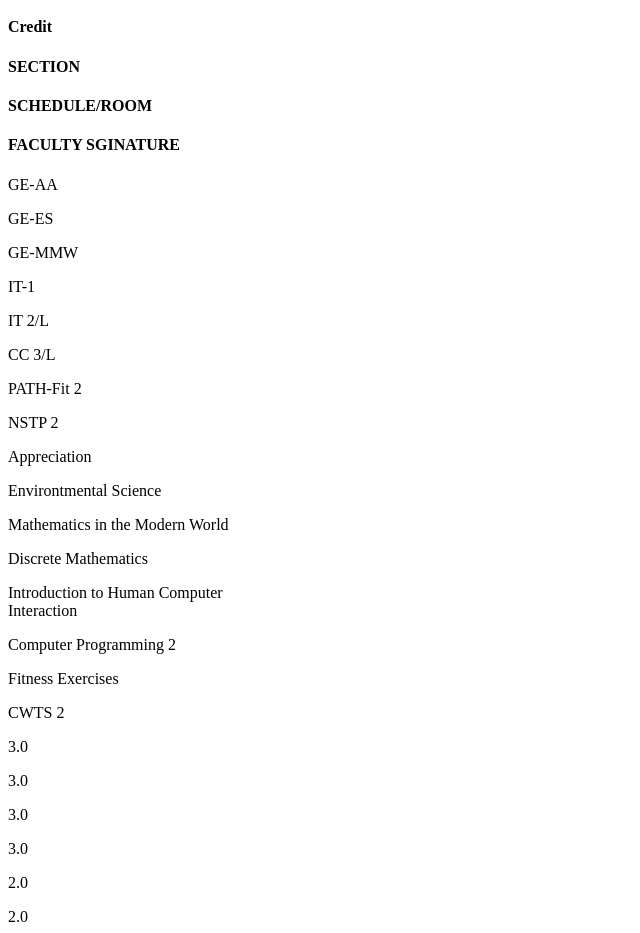
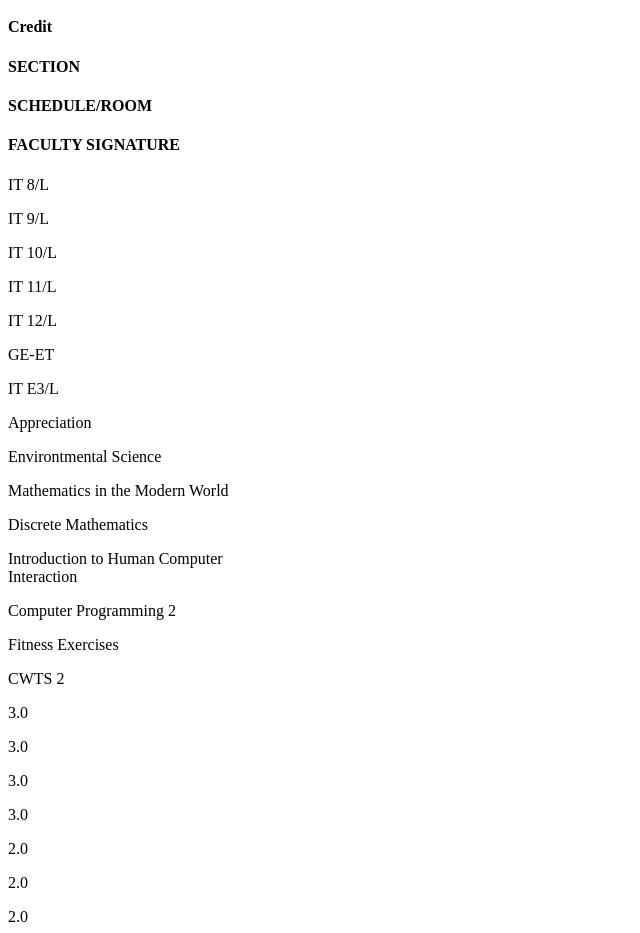
Before and after one commit to me10die/Gardose-COR, a plain HTML site: page index.html in a window 1280 px wide. Shown: the part 1203-2136 px from the top of the page, without its empty margins (0-640 px from the left). Drawn offline with Linux system fonts and the light colour scheme.

Commit message:
course code

```diff
--- a/index.html
+++ b/index.html
@@ -65,19 +65,18 @@
           </div>
           <div><h4>SECTION</h4></div>
           <div><h4>SCHEDULE/ROOM</h4></div>
-          <div><h4>FACULTY SGINATURE</h4></div>
+          <div><h4>FACULTY SIGNATURE</h4></div>
         </div>
         <div class="general-info-2">
           <div class="subjects">
             <div class="details">
-              <p>GE-AA</p>
-              <p>GE-ES</p>
-              <p>GE-MMW</p>
-              <p>IT-1</p>
-              <p>IT 2/L</p>
-              <p>CC 3/L</p>
-              <p>PATH-Fit 2</p>
-              <p>NSTP 2</p>
+              <p>IT 8/L</p>
+              <p>IT 9/L</p>
+              <p>IT 10/L</p>
+              <p>IT 11/L</p>
+              <p>IT 12/L</p>
+              <p>GE-ET</p>
+              <p>IT E3/L</p>
             </div>
             <div class="details">
               <p>Appreciation</p>
```
